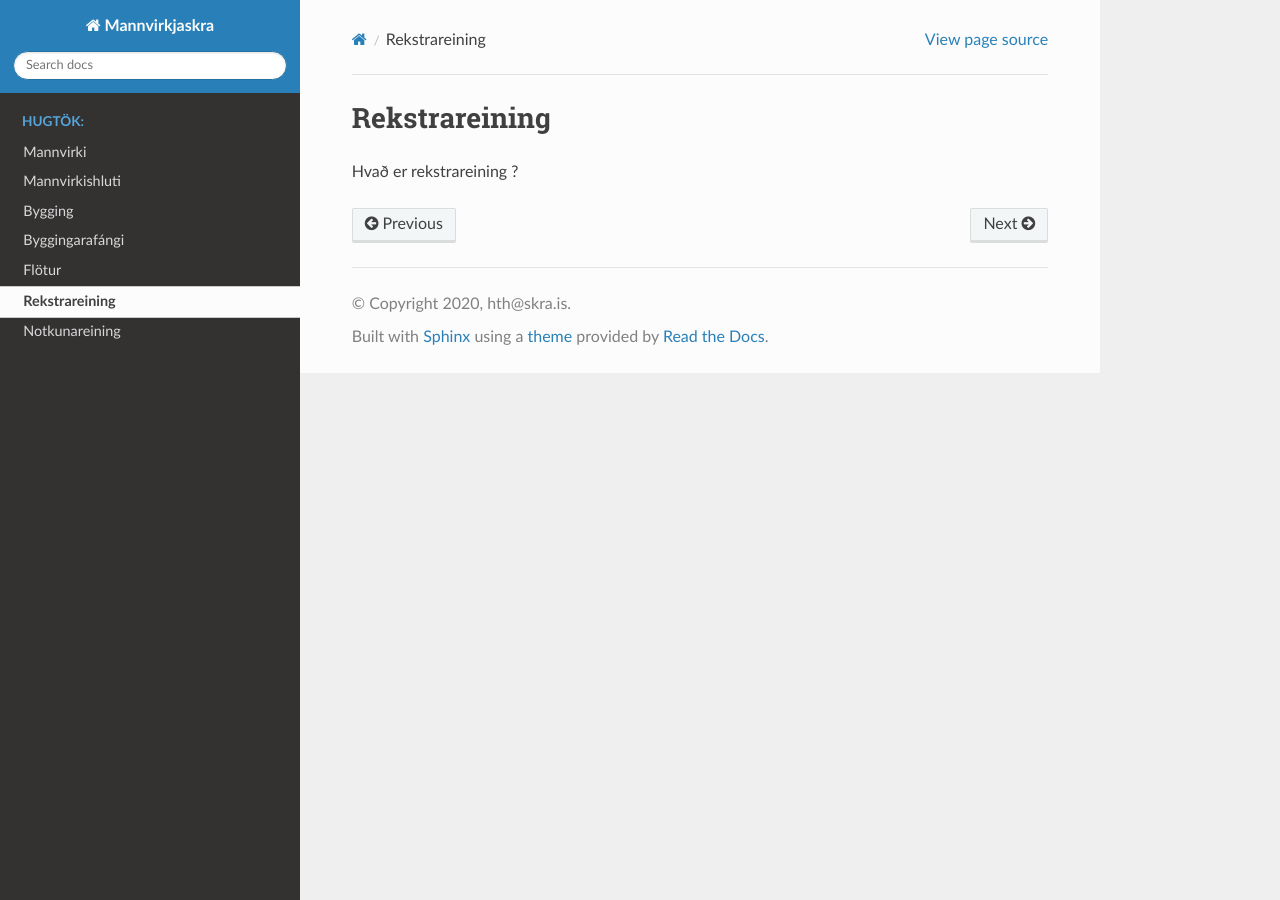
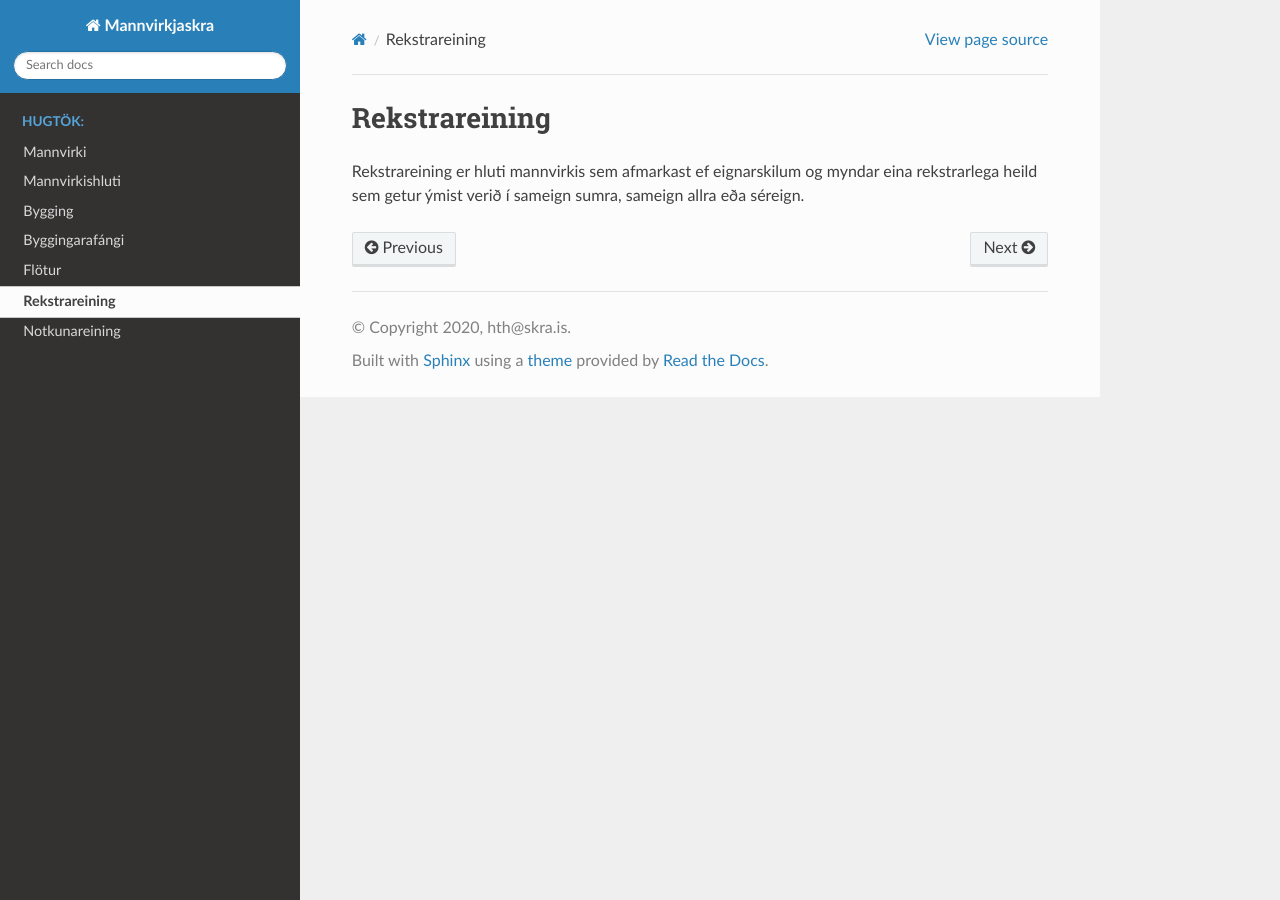
Before and after one commit to hthl/Mannvirkjaskra, a Sphinx documentation site: the page built from source/rekstrareining.rst, in a window 1280 px wide. Built offline with Sphinx 7.4.7 and the Read the Docs theme 2.0.0, drawn with Linux system fonts in a browser that asks for light colours.

Commit message:
Update rekstrareining.rst

```diff
--- a/source/rekstrareining.rst
+++ b/source/rekstrareining.rst
@@ -1,4 +1,4 @@
 Rekstrareining
 ================
 
-Hvað er rekstrareining ?
+Rekstrareining er hluti mannvirkis sem afmarkast ef eignarskilum og myndar eina rekstrarlega heild sem getur ýmist verið í sameign sumra, sameign allra eða séreign.
```
